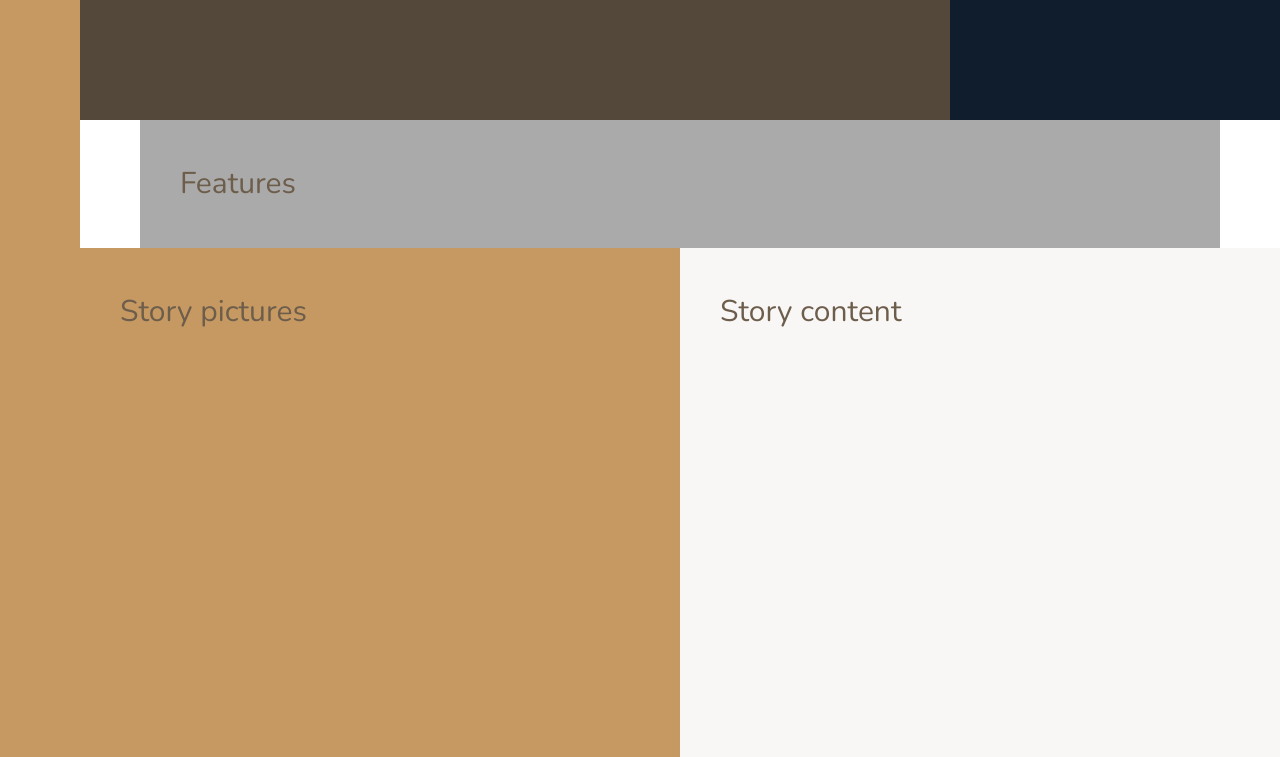
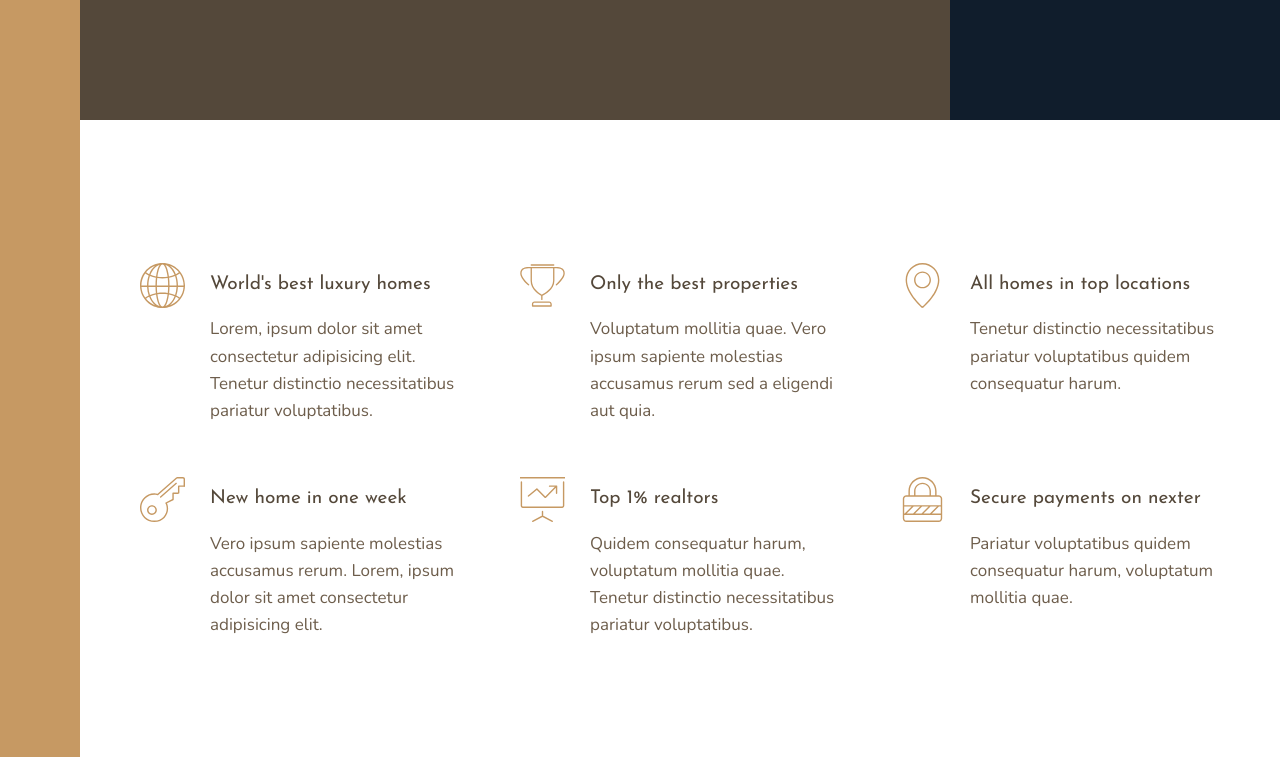
Before and after one commit to Alvarny/CSS-Nexter, a website: page index.html in a window 1280 px wide. Shown: the part 520-1277 px from the top of the page. Drawn offline with nearby package versions, Linux system fonts and the light colour scheme.

Commit message:
Built features section

```diff
--- a/index.html
+++ b/index.html
@@ -32,7 +32,79 @@
 
         <!-- Features -->
         <section class="features">
-            Features
+
+            <!-- Feature 1/6 -->
+            <div class="feature">
+                <!-- Icon -->
+                <svg class="feature__icon">
+                    <use xlink:href="img/sprite.svg#icon-global"></use>
+                </svg>
+                <!-- Heading -->
+                <h4 class="heading-4 heading-4--dark">World's best luxury homes</h4>
+                <!-- Feature text -->
+                <p class="feature__text">Lorem, ipsum dolor sit amet consectetur adipisicing elit. Tenetur distinctio necessitatibus pariatur voluptatibus.</p>
+            </div>
+
+            <!-- Feature 2/6 -->
+            <div class="feature">
+                <!-- Icon -->
+                <svg class="feature__icon">
+                    <use xlink:href="img/sprite.svg#icon-trophy"></use>
+                </svg>
+                <!-- Heading -->
+                <h4 class="heading-4 heading-4--dark">Only the best properties</h4>
+                <!-- Feature text -->
+                <p class="feature__text">Voluptatum mollitia quae. Vero ipsum sapiente molestias accusamus rerum sed a eligendi aut quia.</p>
+            </div>
+
+            <!-- Feature 3/6 -->
+            <div class="feature">
+                <!-- Icon -->
+                <svg class="feature__icon">
+                    <use xlink:href="img/sprite.svg#icon-map-pin"></use>
+                </svg>
+                <!-- Heading -->
+                <h4 class="heading-4 heading-4--dark">All homes in top locations</h4>
+                <!-- Feature text -->
+                <p class="feature__text">Tenetur distinctio necessitatibus pariatur voluptatibus quidem consequatur harum.</p>
+            </div>
+
+            <!-- Feature 4/6 -->
+            <div class="feature">
+                <!-- Icon -->
+                <svg class="feature__icon">
+                    <use xlink:href="img/sprite.svg#icon-key"></use>
+                </svg>
+                <!-- Heading -->
+                <h4 class="heading-4 heading-4--dark">New home in one week</h4>
+                <!-- Feature text -->
+                <p class="feature__text">Vero ipsum sapiente molestias accusamus rerum. Lorem, ipsum dolor sit amet consectetur adipisicing elit.</p>
+            </div>
+
+            <!-- Feature 5/6 -->
+            <div class="feature">
+                <!-- Icon -->
+                <svg class="feature__icon">
+                    <use xlink:href="img/sprite.svg#icon-presentation"></use>
+                </svg>
+                <!-- Heading -->
+                <h4 class="heading-4 heading-4--dark">Top 1% realtors</h4>
+                <!-- Feature text -->
+                <p class="feature__text">Quidem consequatur harum, voluptatum mollitia quae. Tenetur distinctio necessitatibus pariatur voluptatibus.</p>
+            </div>
+
+            <!-- Feature 6/6 -->
+            <div class="feature">
+                <!-- Icon -->
+                <svg class="feature__icon">
+                    <use xlink:href="img/sprite.svg#icon-lock"></use>
+                </svg>
+                <!-- Heading -->
+                <h4 class="heading-4 heading-4--dark">Secure payments on nexter</h4>
+                <!-- Feature text -->
+                <p class="feature__text">Pariatur voluptatibus quidem consequatur harum, voluptatum mollitia quae.</p>
+            </div>
+
         </section>
 
         <!-- Story pictures -->
--- a/sass/_base.scss
+++ b/sass/_base.scss
@@ -49,10 +49,5 @@ body {
         // sidebar, spacing (at least 6rem), then content: be at least able to show content, 14rem at max, spacing
         // Also allows for "bleeding" content where some elements only take up 8 content columns and others take up 8 content columns + spacing columns
 
-    // Layout testing purposes
-    & > * {
-        padding: 4rem;
-        font-size: 3rem;
-    }
 
 }
--- a/sass/_features.scss
+++ b/sass/_features.scss
@@ -1,9 +1,44 @@
+// Container for all features
 .features {
 
     // Formatting
-    background-color: $color-grey-light-2;
+    margin: 15rem 0;
 
     // Positioning
     grid-column: center-start / center-end;
 
+    // Nested grid
+    display: grid;
+    grid-template-columns: repeat(3, 1fr);
+    grid-template-columns: repeat(auto-fit, minmax(25rem, 1fr)); // Make responsive (25rem value source found by experimentation when layout breaks)
+    // grid-template-rows: auto auto; // unnecessary since we use defaults anyway
+    grid-gap: 6rem;
+
+    align-items: start;
+
 }
+
+// Single feature
+.feature {
+
+    // Nested grid
+    display: grid;
+    grid-template-columns: minmax(min-content, 4.5rem) 1fr; // first column at least size of icon, second column the rest
+    grid-row-gap: 1.5rem;
+    grid-column-gap: 2.5rem;
+
+    &__icon {
+        fill: $color-primary;
+        width: 4.5rem;
+        height: 4.5rem;
+
+        grid-row: 1 / span 2;
+
+        transform: translateY(-.7rem);
+    }
+
+    &__text {
+        font-size: 1.7rem;
+    }
+
+}
--- a/sass/_typography.scss
+++ b/sass/_typography.scss
@@ -0,0 +1,27 @@
+%heading {
+    font-family: $font-display;
+    font-weight: 400;
+}
+
+.heading-1 {
+    @extend %heading;
+
+}
+
+.heading-2 {
+    @extend %heading;
+
+}
+
+.heading-3 {
+    @extend %heading;
+
+}
+
+.heading-4 {
+    @extend %heading;
+    font-size: 1.9rem;
+
+    &--light { color: $color-grey-light-1; }
+    &--dark { color: $color-grey-dark-1; }
+}
```
Also changed, not shown: css/style.css.
